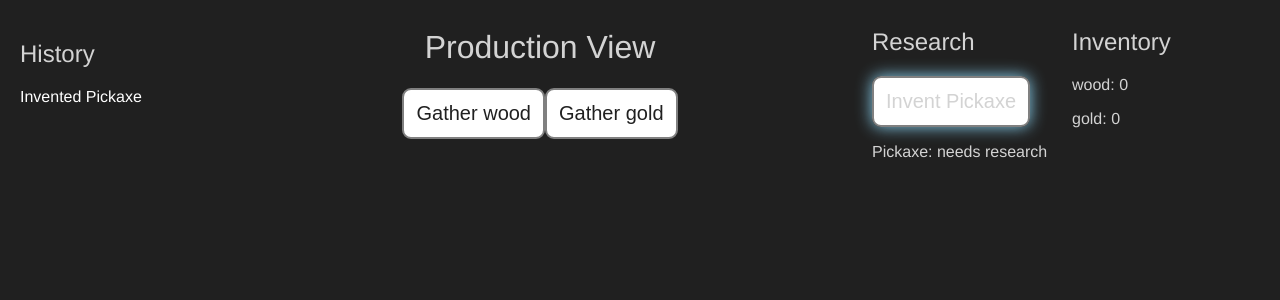
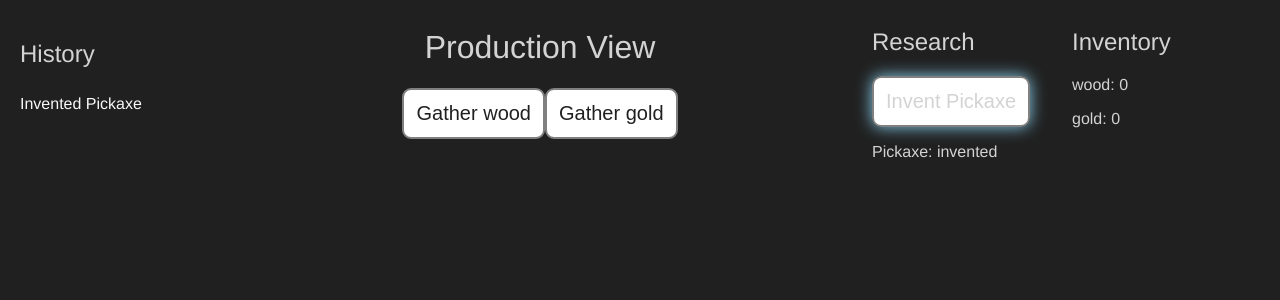
Before and after one commit to mablay/bitcoin-clicker, a Vue app: page /#/ in a window 1280 px wide. Both pictures are taken after a click on the button "Invent Pickaxe". Shown: the top 300 px of the page. Built offline with nearby package versions, Linux system fonts and the light colour scheme.

Commit message:
smooth history list transition

```diff
--- a/src/components/Action.vue
+++ b/src/components/Action.vue
@@ -19,7 +19,7 @@ export default {
       type: Boolean,
       default: true
     },
-    done: Function
+    action: Function
   },
   data () {
     return {
@@ -36,14 +36,7 @@ export default {
       if (!this.enabled) return
       if (this.millis >= this.duration) { this.millis = 0 }
       if (this.millis === 0) {
-        // console.log('[action] trigger duration type', typeof this.duration)
-        const timer = setInterval(() => {
-          this.millis += 20
-          if (this.millis >= this.duration) {
-            clearInterval(timer)
-            this.done()
-          }
-        }, 20)
+        this.action(this)
       }
     }
   }
--- a/src/components/History.vue
+++ b/src/components/History.vue
@@ -1,9 +1,12 @@
 <template>
   <div class="view history">
     <h2>History</h2>
-    <p v-for="(activity, index) in history"
-       :key="index"
-       v-bind:style="{color: `hsl(120, 0%, ${100 - index * 10}%)`}">{{activity}}</p>
+    <transition-group name="history-list" tag="p">
+      <p v-for="(activity, index) in history"
+         :key="activity.id"
+         class="history-record"
+         v-bind:style="{color: `hsl(120, 0%, ${100 - index * 10}%)`}">{{activity.msg}}</p>
+    </transition-group>
   </div>
 </template>
 
@@ -20,4 +23,21 @@ export default {
 .history {
   grid-area: history;
 }
+
+.history-record {
+  transition: all 1s;
+  display: inline-block;
+  margin: 8px 0 8px 0;
+}
+/* Enter and leave animations can use different */
+/* durations and timing functions.              */
+.history-list-enter-active, .history-list-leave-active {
+  transition: all 1s;
+}
+.history-list-enter, .history-list-leave-to
+/* .slide-fade-leave-active below version 2.1.8 */ {
+  transform: translateY(-30px);
+  opacity: 0;
+}
+
 </style>
--- a/src/components/Inventory.vue
+++ b/src/components/Inventory.vue
@@ -1,7 +1,7 @@
 <template>
   <div class="view inventory">
     <h2>Inventory</h2>
-    <p v-for="(item, index) in items" :key="index">{{item}}: {{inventory[item]}}</p>
+    <p v-for="(item, key) in inventory" :key="key">{{key}}: {{item}}</p>
   </div>
 </template>
 
--- a/src/components/Production.vue
+++ b/src/components/Production.vue
@@ -2,9 +2,9 @@
   <div class="view production">
     <h1>Production View</h1>
     <Action v-bind:duration="200"
-            v-bind:done="gatherWood">Gather wood</Action>
+            v-bind:action="gatherWood">Gather wood</Action>
     <Action v-bind:duration="500"
-            v-bind:done="gatherGold">Gather gold</Action>
+            v-bind:action="gatherGold">Gather gold</Action>
   </div>
 </template>
 
--- a/src/components/Research.vue
+++ b/src/components/Research.vue
@@ -3,7 +3,7 @@
     <h2>Research</h2>
     <Action v-bind:duration="2000"
             v-bind:enabled="!pickaxe"
-            v-bind:done="inventPickaxe">Invent Pickaxe</Action>
+            v-bind:action="inventPickaxe">Invent Pickaxe</Action>
     <p>Pickaxe: {{pickaxeStatus}}</p>
   </div>
 </template>
@@ -18,7 +18,7 @@ export default {
   },
   computed: mapState({
     pickaxe: (state) => state.tech.pickaxe,
-    pickaxeStatus: (state) => state.pickaxe ? 'invented' : 'needs research'
+    pickaxeStatus: (state) => state.tech.pickaxe ? 'invented' : 'needs research'
   }),
   methods: mapActions(['inventPickaxe'])
 }
--- a/src/store.js
+++ b/src/store.js
@@ -2,6 +2,7 @@ import Vuex from 'vuex'
 
 const store = () => new Vuex.Store({
   state: {
+    speed: 1,
     inventory: {
       wood: 0,
       gold: 0
@@ -16,24 +17,42 @@ const store = () => new Vuex.Store({
     goldAdd: (state, amount) => (state.gold += amount),
     inventPickaxe: (state) => (state.tech.pickaxe = 1),
     log: (state, msg) => {
-      state.history.unshift(msg)
-      if (state.history.length > 8) state.history.pop()
+      state.history.splice(0, 0, {id: Date.now(), msg})
+      const n = state.history.length
+      if (n > 8) state.history.splice(n - 1, 1)
     }
   },
   actions: {
-    gatherWood ({commit, state}) {
+    gather ({commit, state}, task) {
+      return new Promise((resolve) => {
+        const timer = setInterval(() => {
+          task.millis += 20 * state.speed
+          if (task.millis >= task.duration) {
+            clearInterval(timer)
+            resolve()
+          }
+        }, 20)
+      })
+    },
+    gatherWood ({commit}, task) {
       const amount = 5
+      this.dispatch('gather', task).then(() => {
         commit('addToInventory', {item: 'wood', amount})
         commit('log', `Gathered ${amount} wood`)
+      })
     },
-    gatherGold ({commit, state}) {
+    gatherGold ({commit, state}, task) {
       const amount = 1 + state.tech.pickaxe * 2 // might be different depending on app state
+      this.dispatch('gather', task).then(() => {
         commit('addToInventory', {item: 'gold', amount})
         commit('log', `Gathered ${amount} gold`)
+      })
     },
-    inventPickaxe ({commit}) {
+    inventPickaxe ({commit}, task) {
+      this.dispatch('gather', task).then(() => {
         commit('inventPickaxe')
         commit('log', `Invented Pickaxe`)
+      })
     }
   }
 })
```
Lines whose indentation alone changed are shown as unchanged.
